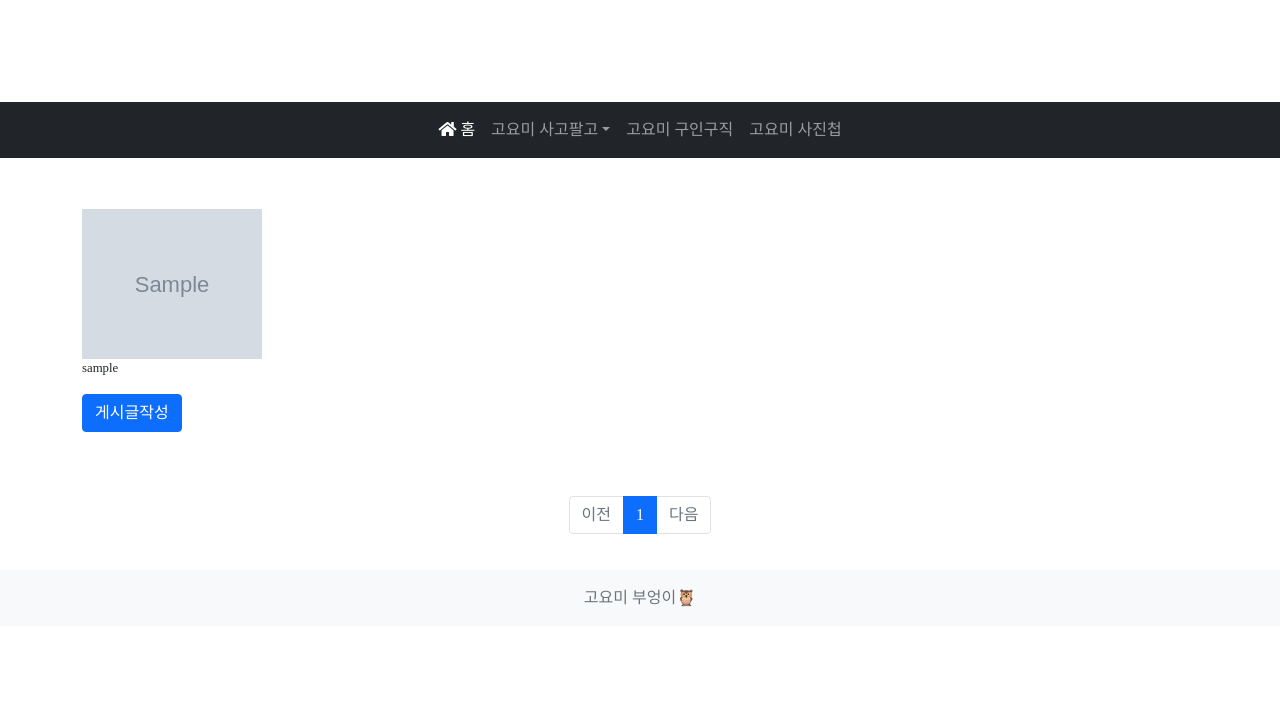
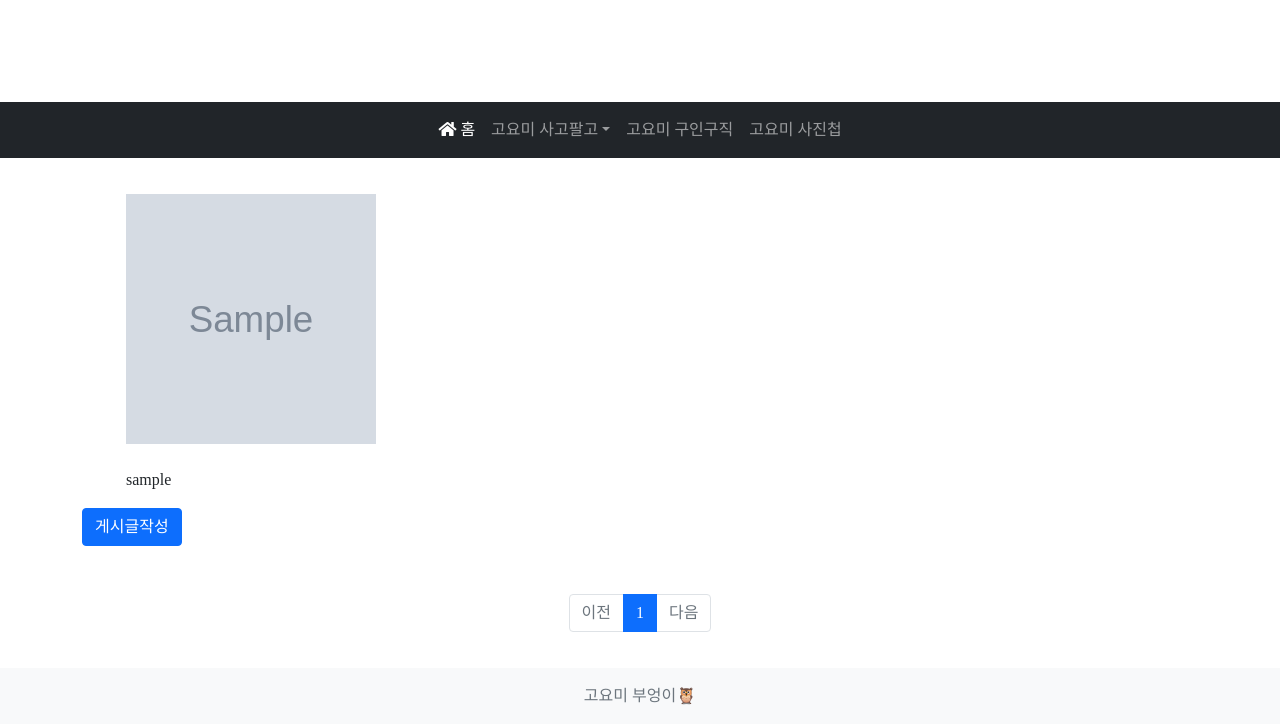
Before and after one commit to seuljaa/lllolll, a Django app: page /photo/photo_list/ in a window 1280 px wide. Shown: the part 206-930 px from the top of the page. Before the commit the page ends 813 px from the top, so only its background shows below. Run offline with Django 4.2, Linux system fonts and the light colour scheme; tables that the repository leaves empty hold one stand-in row (values such as "Sample post"); grey boxes marked "Sample" are stand-in pictures; some libraries are stand-ins or nearby versions; some web fonts are replaced.

Commit message:
사진첩구현

```diff
--- a/config/static/common.css
+++ b/config/static/common.css
@@ -1,35 +1,9 @@
-.t-container {
-  width: 100%;
+.t-relative {
+  position: relative;
 }
 
-@media (min-width: 640px) {
-  .t-container {
-    max-width: 640px;
-  }
-}
-
-@media (min-width: 768px) {
-  .t-container {
-    max-width: 768px;
-  }
-}
-
-@media (min-width: 1024px) {
-  .t-container {
-    max-width: 1024px;
-  }
-}
-
-@media (min-width: 1280px) {
-  .t-container {
-    max-width: 1280px;
-  }
-}
-
-@media (min-width: 1536px) {
-  .t-container {
-    max-width: 1536px;
-  }
+.t--z-50 {
+  z-index: -50;
 }
 
 .t-my-\[0px\] {
@@ -54,44 +28,48 @@
   margin-top: 30px;
 }
 
+.t-mt-4 {
+  margin-top: 1rem;
+}
+
+.t-block {
+  display: block;
+}
+
 .t-flex {
   display: flex;
+}
+
+.t-grid {
+  display: grid;
 }
 
 .t-min-h-screen {
   min-height: 100vh;
 }
 
-.t-w-6\/12 {
-  width: 50%;
+.t-w-3\/12 {
+  width: 25%;
 }
 
 .t-w-40 {
   width: 10rem;
 }
 
-.t-w-3\/12 {
-  width: 25%;
+.t-w-full {
+  width: 100%;
 }
 
 .t-flex-1 {
   flex: 1 1 0%;
 }
 
-.\!t-flex-row {
-  flex-direction: row !important;
-}
-
-.t-flex-row {
-  flex-direction: row;
+.t-grid-cols-1 {
+  grid-template-columns: repeat(1, minmax(0, 1fr));
 }
 
 .t-flex-col {
   flex-direction: column;
-}
-
-.t-content-center {
-  align-content: center;
 }
 
 .t-items-center {
@@ -102,8 +80,17 @@
   justify-content: center;
 }
 
+.t-gap-\[20px\] {
+  gap: 20px;
+}
+
 .t-whitespace-nowrap {
   white-space: nowrap;
+}
+
+.t-object-cover {
+  -o-object-fit: cover;
+     object-fit: cover;
 }
 
 .t-p-24 {
@@ -142,6 +129,12 @@
           text-decoration-line: none;
 }
 
+.t-transition-all {
+  transition-property: all;
+  transition-timing-function: cubic-bezier(0.4, 0, 0.2, 1);
+  transition-duration: 150ms;
+}
+
 @font-face {
   font-family: 'GmarketSansMedium';
 
@@ -156,3 +149,29 @@ html > body {
   font-family: "GmarketSansMedium";
   text-underline-position: under;
 }
+
+.t-group:hover .group-hover\:t-scale-110 {
+  --tw-scale-x: 1.1;
+  --tw-scale-y: 1.1;
+  transform: translate(var(--tw-translate-x), var(--tw-translate-y)) rotate(var(--tw-rotate)) skewX(var(--tw-skew-x)) skewY(var(--tw-skew-y)) scaleX(var(--tw-scale-x)) scaleY(var(--tw-scale-y));
+}
+
+@media (min-width: 640px) {
+  .sm\:t-grid-cols-2 {
+    grid-template-columns: repeat(2, minmax(0, 1fr));
+  }
+}
+
+@media (min-width: 768px) {
+  .md\:t-grid-cols-3 {
+    grid-template-columns: repeat(3, minmax(0, 1fr));
+  }
+}
+
+@media (min-width: 1024px) {
+  @media (min-width: 640px) {
+    .lg\:sm\:t-grid-cols-4 {
+      grid-template-columns: repeat(4, minmax(0, 1fr));
+    }
+  }
+}
--- a/config/templates/photo/photo_list.html
+++ b/config/templates/photo/photo_list.html
@@ -1,18 +1,28 @@
 {% extends "layout.html" %}
 {% load django_bootstrap5 %}
-{%block content %}
+{% block content %}
 
-<div class="container my-3">
-    {% for list in photo %}
-    <div class="item" style="padding-top: 15px;">
-        <p style="text-align: left; font-size: 0.8em;">
-            <img src="{{ list.imgfile.url }}" style="width: 180px; height: 150px;" alt=""> <br>
-            {{ list.user }} <br>
-        </p>
+<section class="section-prod-list">
+    <div class="container">
+        <div class="container">
+            <ul class="t-grid t-grid-cols-1 sm:t-grid-cols-2 md:t-grid-cols-3 lg:sm:t-grid-cols-4 t-gap-[20px] t-mt-4">
+                {% for list in photo %}
+                <li class="t-flex t-flex-col t-group">
+                    <a href="#" data-before="Review">
+                        <img src="{{ list.imgfile.url }}" class="t-block t-w-full t-object-cover"
+                             style="aspect-ratio: 1 / 1;" alt="">
+                        <br>
+                        </img>
+                    </a>
+                    {{ list.user }}
+                </li>
+                {% endfor %}
+            </ul>
+        </div>
+        <a class="btn btn-primary" href="{% url 'photo:photo_post' %}">게시글작성</a>
     </div>
-    {% endfor %}
-    <a class="btn btn-primary" href="{% url 'photo:photo_post' %}">게시글작성</a>
-</div>
+</section>
+
 <ul class="pagination justify-content-center t-mt-12">
     <!-- 이전페이지 -->
     {% if photo.has_previous %}
--- a/package.json
+++ b/package.json
@@ -6,6 +6,7 @@
     "css": "npx tailwindcss -i ./config/static/common.base.css -o ./config/static/common.css --watch"
   },
   "dependencies": {
+    "cropperjs": "^1.5.12",
     "swiper": "^7.4.1"
   }
 }
--- a/photo/forms.py
+++ b/photo/forms.py
@@ -8,8 +8,9 @@ from django_summernote.widgets import SummernoteWidget
 class Photo_PostForm(forms.ModelForm):
     class Meta:
         model = Photo_post
-        fields = ['imgfile', 'content']
+        fields = ['content', 'imgfile']
 
         labels = {
-            'content': '내용'
+            'content': '내용',
+            'imgfile': '이미지업로드'
         }
--- a/photo/views.py
+++ b/photo/views.py
@@ -18,12 +18,15 @@ def photo_list(request):
 
 def photo_post(request):
     if request.method == 'POST':
-        form = Photo_PostForm(request.POST)
-        if form.is_valid():
-            post = form.save(commit=False)
-            post.user_id = request.user.id
-            post.save()
-            return redirect('photo:photo_list')
+        content = request.POST['content']
+        img = request.FILES["imgfile"]
+        fileupload = Photo_post(
+            user_id=request.user.id,
+            content=content,
+            imgfile=img,
+        )
+        fileupload.save()
+        return redirect('photo:photo_list')
     else:
         form = Photo_PostForm()
         return render(request, 'photo/photo_post.html', {'form': form})
```
Also changed, not shown: config/templates/photo/photo_detail.html (added, +7 -0 lines), config/templates/photo/photo_post.html (+6 -8 lines), accounts/migrations/0001_initial.py, deal/migrations/0001_initial.py, package-lock.json, photo/migrations/0001_initial.py, photo/migrations/0002_photo_post_imgfile.py (deleted).
